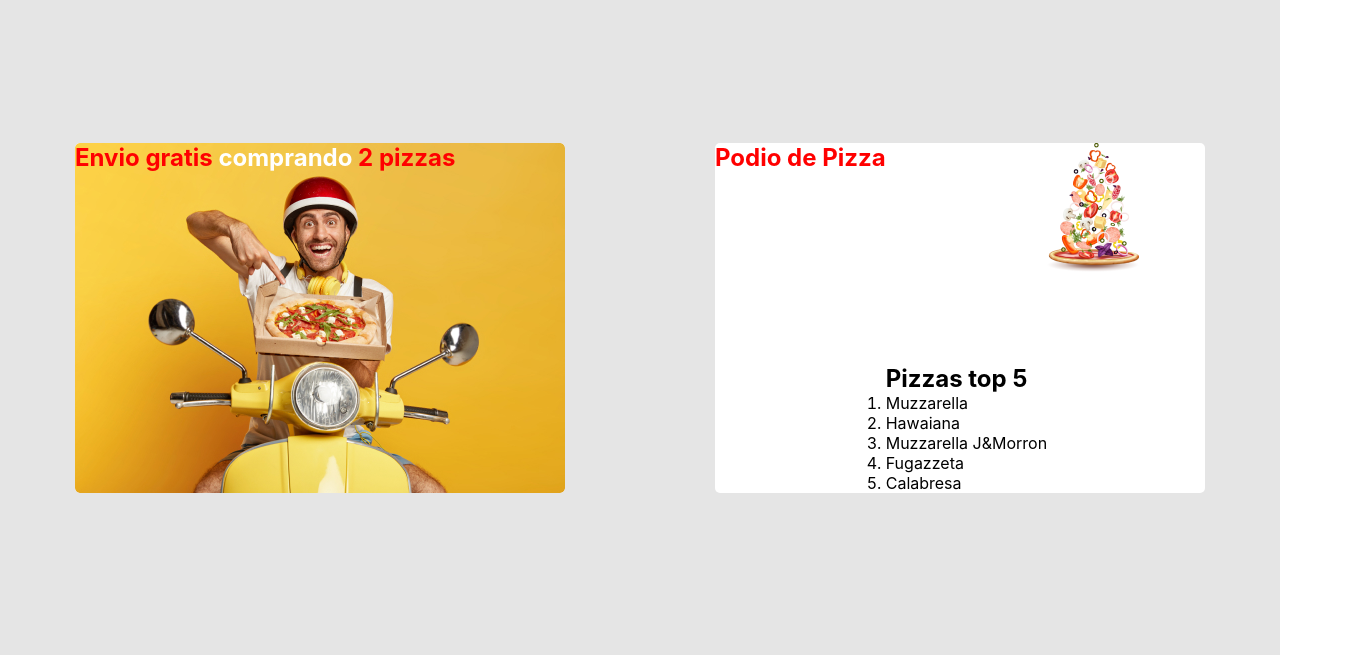
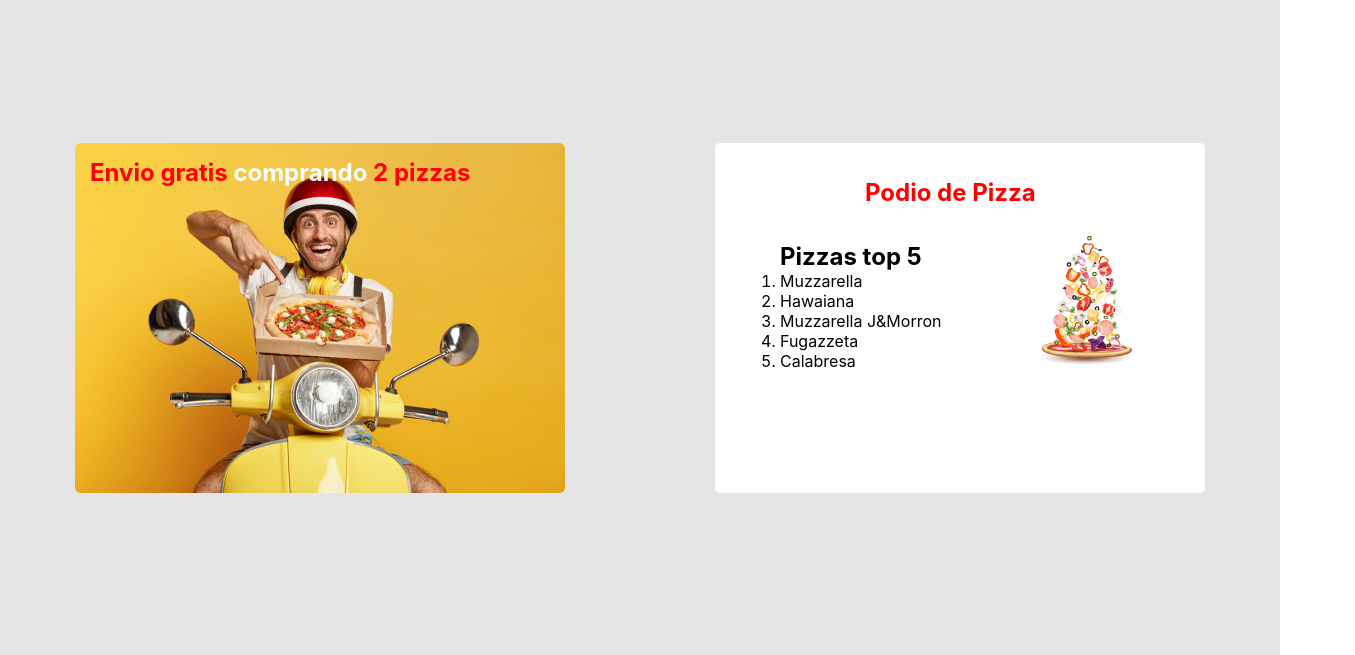
Before and after one commit to santiagoduranaguirre/Pizza-Front, a plain HTML site: page index.html in a window 1280 px wide. Shown: the part 104-759 px from the top of the page, 1355 px wide, since content can reach past the window. Drawn offline with Linux system fonts and the light colour scheme.

Commit message:
Producto terminado

```diff
--- a/index.html
+++ b/index.html
@@ -22,7 +22,7 @@
             <div class="title"><h2>Envio gratis <span>comprando</span> 2 pizzas</h2></div>
         </div>
         <div class="card podium">
-            <h2 class="title">Podio de Pizza</h2>
+            <h2 class="titleTwo">Podio de Pizza</h2>
             <ol class="pizzaList">
                 <h2>Pizzas top 5</h2>
                 <li>Muzzarella</li>
--- a/style/style.css
+++ b/style/style.css
@@ -42,6 +42,9 @@
 
 .title {
     color: red;
+    position: relative;
+    left: 15px;
+    top: 15px;
 }
 
 .title span {
@@ -50,20 +53,30 @@
 
 .podium {
     background-color: white;
-    display: flex;
+    position: relative;
+}
+
+.titleTwo {
+    color: red;
+    position: relative;
+    left: 150px;
+    top: 35px;
 }
 
 .pizzaFallingImg {
     width: 92px;
     height: 129px;
     display: flex;
+    position: relative;
+    left: 325px;
+    bottom: 65px;
 }
 
 .pizzaList {
     justify-content: flex-end;
-    display: flex;
-    align-items: flex-start;
-    flex-direction: column;
+    position: relative;
+    top: 70px;
+    left: 65px;
 }
 
 
```
